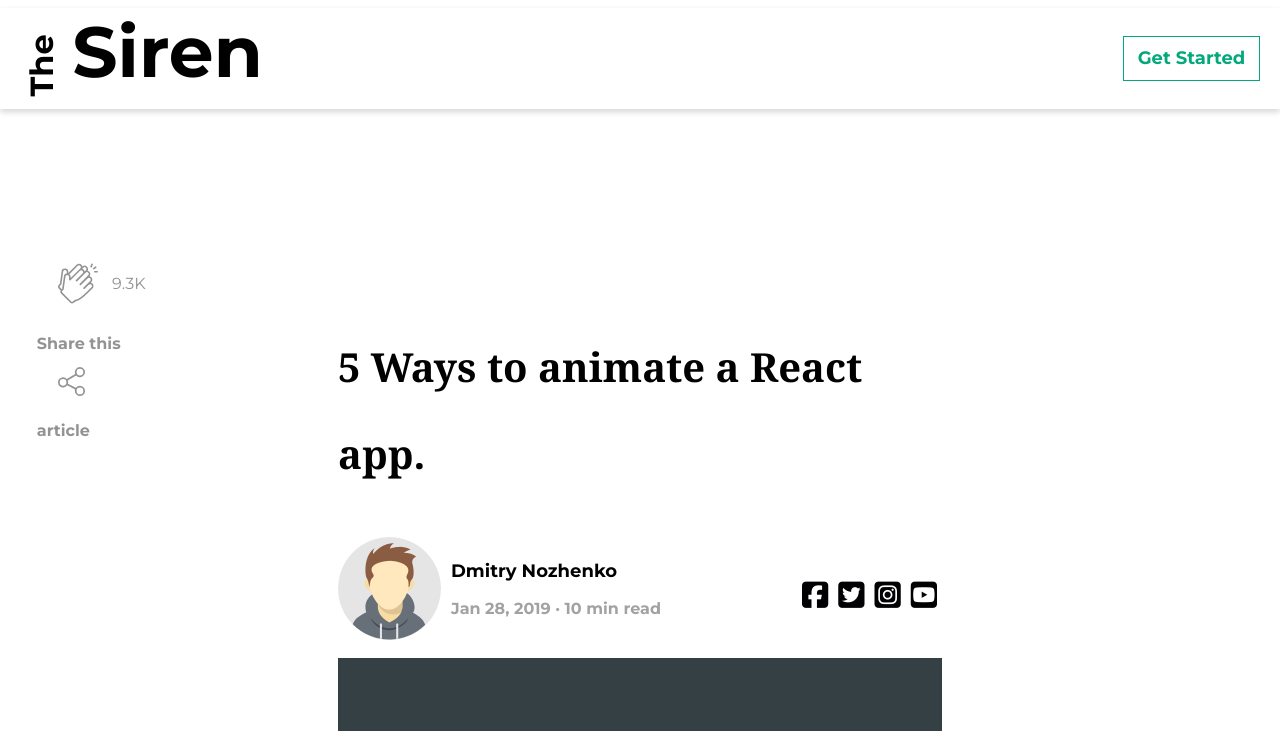
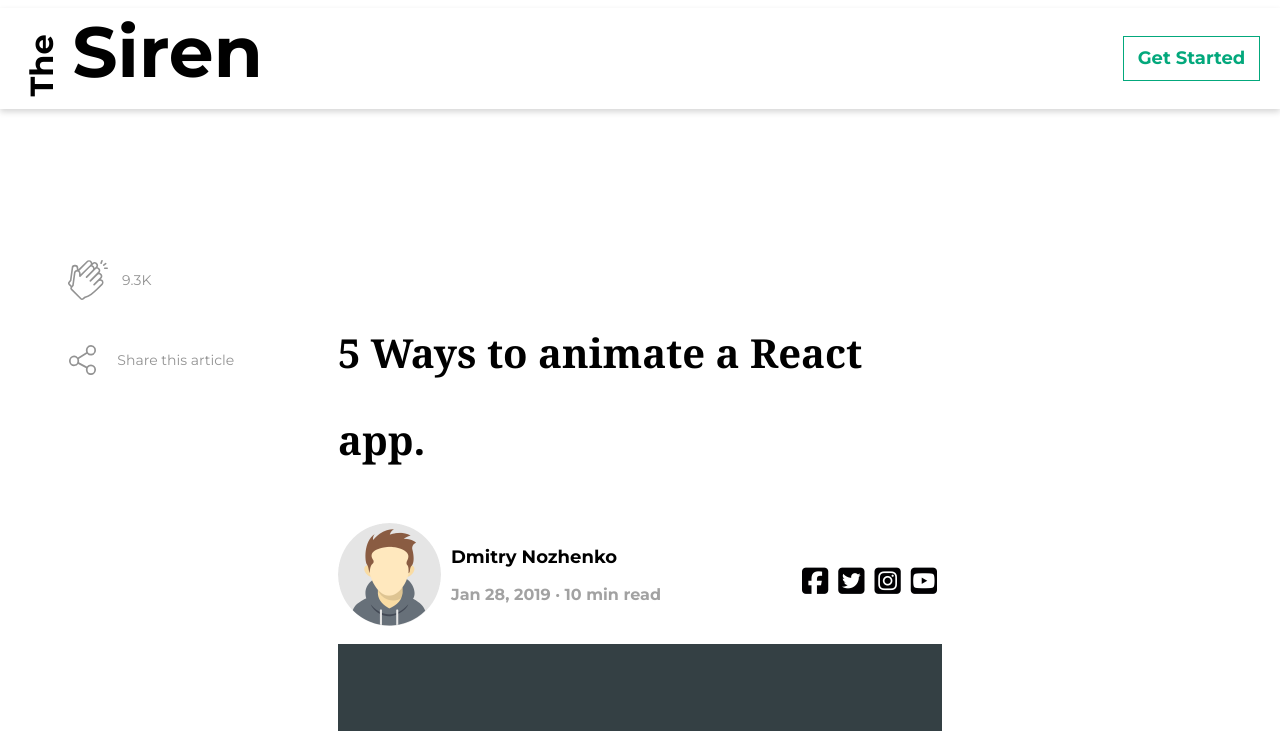
Before and after one commit to Thaarik/The_Siren_Blog_App, a React (Create React App) app: page /The_Siren_Blog_App/blog in a window 1280 px wide. Shown: the top 731 px of the page. Built offline with nearby package versions, Linux system fonts and the light colour scheme.

Commit message:
Updates in mobile responsive blog page

```diff
--- a/src/Components/Blog/Blog.css
+++ b/src/Components/Blog/Blog.css
@@ -54,7 +54,6 @@
 .container {
     max-width: 677px;
     padding:0 36.5px;
-    /* position: relative; */
 }
 
 .RelatedReads-container{
@@ -70,23 +69,59 @@
 }
 .info{
     display: inline-block;
-    max-width:200px;
+    width:200px;
     position: sticky;
     top:30%;
-    margin-left:-280px
+    left:0;
+    margin-left:-280px;
+}
+.info .clap{
+    position:relative;
+    display:flex;
+    align-items: center;
+    justify-content: flex-start;
+    height:80px;
+}
+.info .clap img{
+    margin-left:10px;
+}
+.info .clap p{
+    /* margin-right:60px; */
+    font-size:14px;
 }
 .info .share{
     position:relative;
+    display:flex;
+    align-items: center;
+    justify-content: space-around;
+    height:80px;
+}
+.info .share img{
+    margin:0;
 }
 .info .share p{
     width:130px;
     display: inline;
-    position:absolute;
-    top:50%;
-    left:50%;
-    transform:translate(-50%,-50%);
-    font-size:16px;
+    line-height: 1em;
+    margin:0;
+    font-size:14px;
     color:#939393;
+    font-weight:400;
+}
+
+@media only screen and (max-width: 1000px){
+    .info .clap p{
+        display:none;
+    }
+    .info .share{
+        justify-content: flex-start;
+    }
+    .info .share img{
+        margin-left:10px;
+    }
+    .info .share p{
+        display:none;
+    }
 }
 @media only screen and (max-width: 786px){
     .RelatedReads-container {
```
